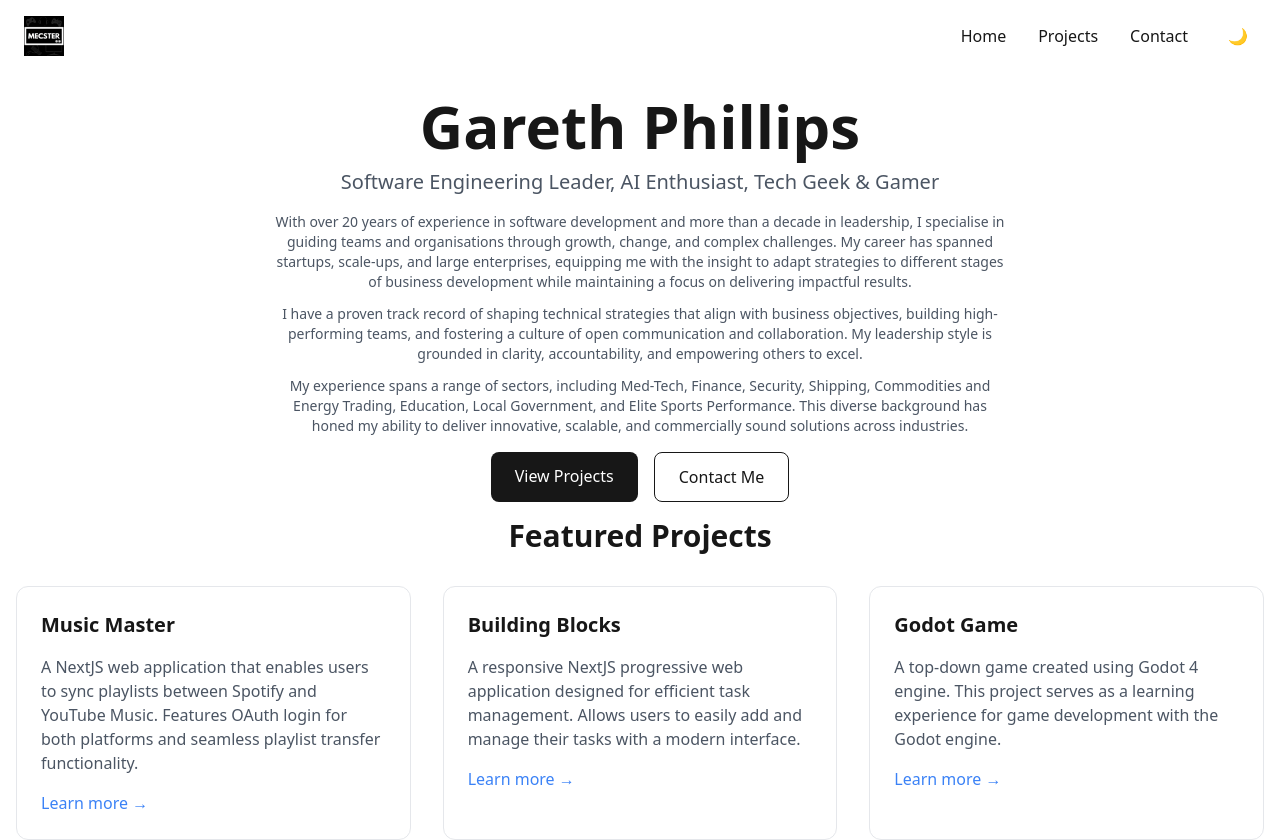
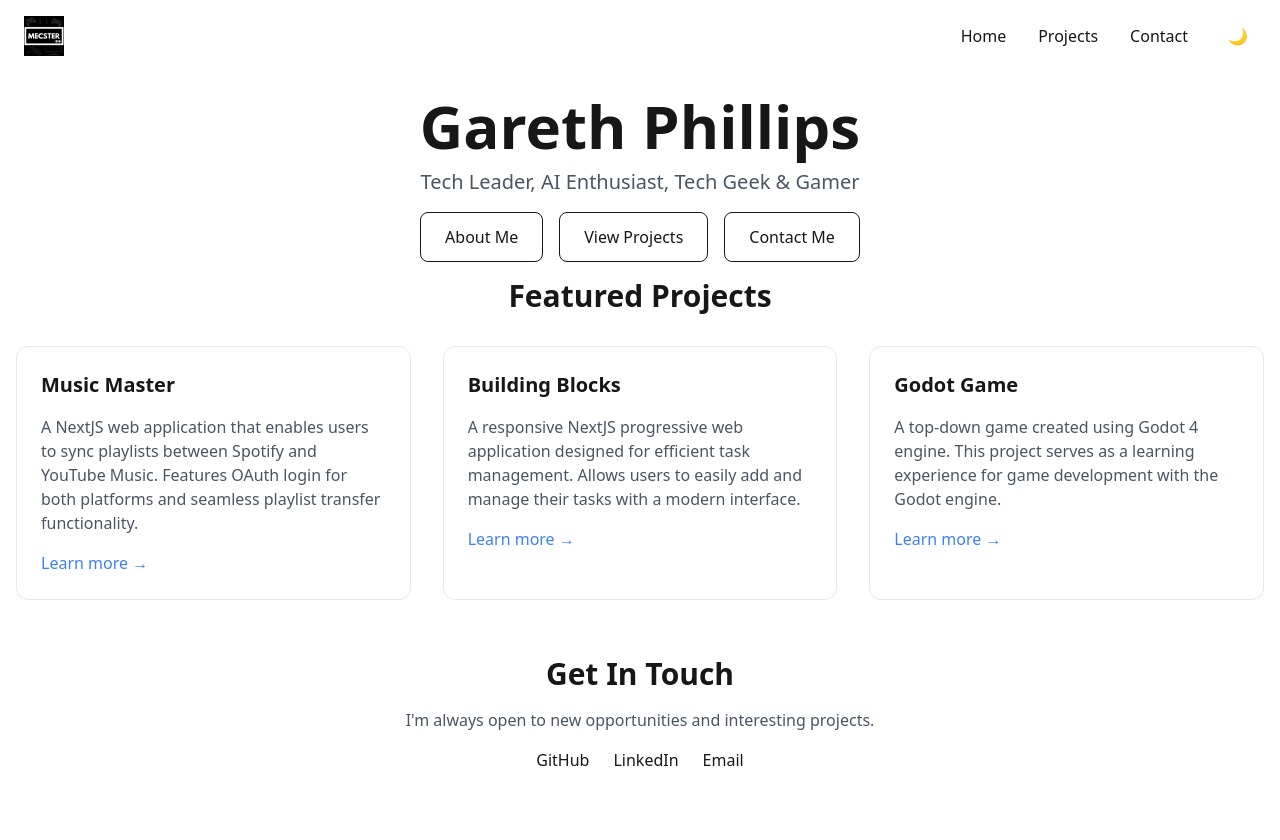
Before and after one commit to powerfulqa/powerfulqa.github.io, a Next.js app: page / in a window 1280 px wide. Shown: the top 840 px of the page. Built offline with nearby package versions, Linux system fonts and the light colour scheme.

Commit message:
update to remove experience summary

```diff
--- a/app/page.tsx
+++ b/app/page.tsx
@@ -8,24 +8,20 @@ export default function Home() {
             Gareth Phillips
           </h1>
           <p className="text-xl text-gray-600 dark:text-gray-300 mb-4">
-            Software Engineering Leader, AI Enthusiast, Tech Geek & Gamer
+            Tech Leader, AI Enthusiast, Tech Geek & Gamer
           </p>
-          <div className="max-w-3xl mx-auto space-y-3 mb-4 px-4">
-            <p className="text-sm text-gray-600 dark:text-gray-300">
-              With over 20 years of experience in software development and more than a decade in leadership, I specialise in guiding teams and organisations through growth, change, and complex challenges. My career has spanned startups, scale-ups, and large enterprises, equipping me with the insight to adapt strategies to different stages of business development while maintaining a focus on delivering impactful results.
-            </p>
-            <p className="text-sm text-gray-600 dark:text-gray-300">
-              I have a proven track record of shaping technical strategies that align with business objectives, building high-performing teams, and fostering a culture of open communication and collaboration. My leadership style is grounded in clarity, accountability, and empowering others to excel.
-            </p>
-            <p className="text-sm text-gray-600 dark:text-gray-300">
-              My experience spans a range of sectors, including Med-Tech, Finance, Security, Shipping, Commodities and Energy Trading, Education, Local Government, and Elite Sports Performance. This diverse background has honed my ability to deliver innovative, scalable, and commercially sound solutions across industries.
-            </p>
-          </div>
           <div className="flex justify-center gap-4">
+            <a
+              href="https://linkedin.com/in/gkphillips9"
+              target="_blank"
+              className="border border-foreground px-6 py-3 rounded-lg hover:bg-foreground hover:text-background transition-colors"
+            >
+              About Me
+            </a>
             <a
               href="https://github.com/mecster09"
               target="_blank"
-              className="bg-foreground text-background px-6 py-3 rounded-lg hover:opacity-90 transition-opacity"
+              className="border border-foreground px-6 py-3 rounded-lg hover:bg-foreground hover:text-background transition-colors"
             >
               View Projects
             </a>
```
